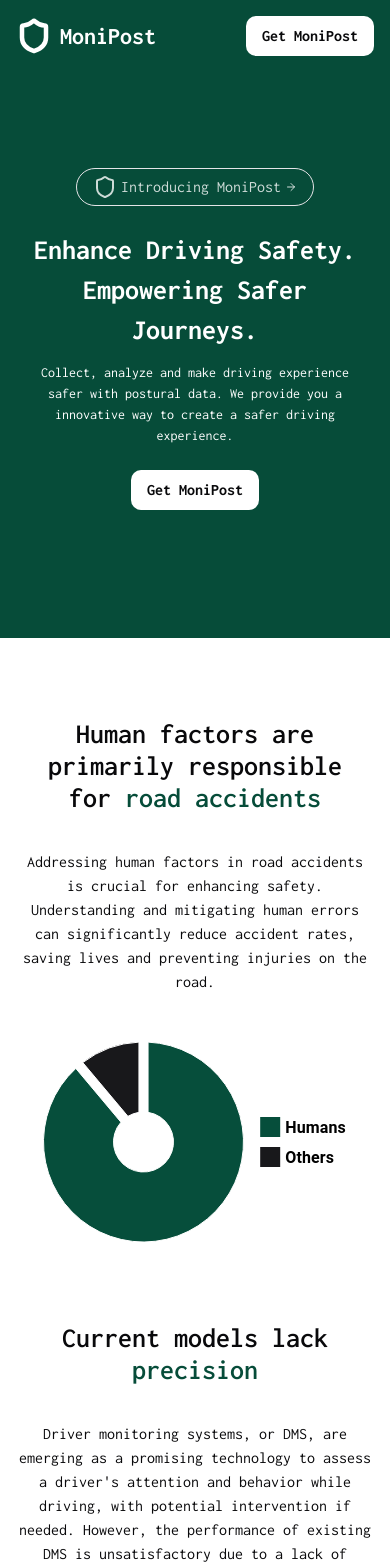
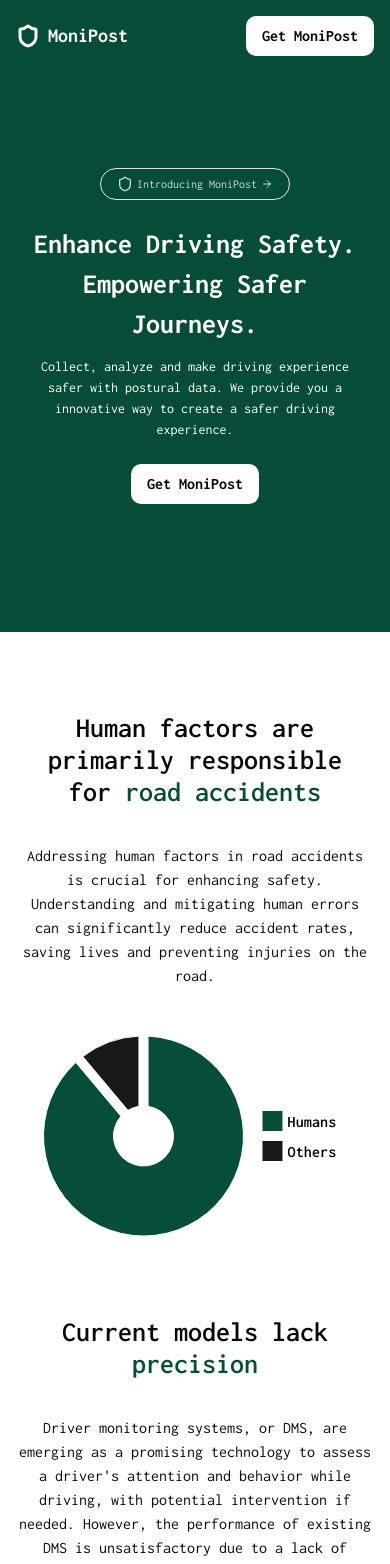
Before and after one commit to SebastienLaurentt/MoniPost, a Next.js app: page / in a window 390 px wide. Shown: the top 1564 px of the page. Built offline with nearby package versions, Linux system fonts and the light colour scheme.

Commit message:
bunch of css update

```diff
--- a/components/Footer.tsx
+++ b/components/Footer.tsx
@@ -6,8 +6,10 @@ const Footer = () => {
     <footer className="w-full bg-primary p-6 text-secondary-foreground md:px-10 xl:px-16">
       <div className="mx-auto flex flex-row items-center justify-between xl:max-w-screen-xl">
         <Link href="/" className="flex flex-row items-center gap-x-2">
-          <Shield color="white" size={36} strokeWidth={3} />
-          <span className="text-lg font-bold">MoniPost</span>
+          <Shield color="white" className="size-6 md:size-8" strokeWidth={3} />
+          <span className=" text-md font-bold text-secondary-foreground md:text-lg">
+            MoniPost
+          </span>
         </Link>
         <nav className="text-xs md:w-fit md:text-sm">
           <ul className="flex w-full flex-row justify-between gap-x-2 md:gap-x-6">
--- a/components/Graphs/HumanFactors.tsx
+++ b/components/Graphs/HumanFactors.tsx
@@ -29,6 +29,7 @@ export default function HumansFactors() {
                 fontSize: 16,
                 fill: 'black',
                 fontWeight: 600,
+                fontFamily: 'Inconsolata, monospace',
               },
             },
           }}
--- a/components/Header.tsx
+++ b/components/Header.tsx
@@ -7,8 +7,8 @@ const Header = () => {
     <header className="w-full bg-primary p-4 md:px-10 xl:px-16 xl:py-6">
       <div className="mx-auto flex flex-row justify-between xl:max-w-screen-xl">
         <Link href="/" className="flex flex-row items-center gap-x-2">
-          <Shield color="white" size={36} strokeWidth={3} />
-          <span className="text-lg font-bold text-secondary-foreground">
+          <Shield color="white" className="size-6 md:size-8" strokeWidth={3} />
+          <span className=" text-md font-bold text-secondary-foreground md:text-lg">
             MoniPost
           </span>
         </Link>
--- a/components/Hero.tsx
+++ b/components/Hero.tsx
@@ -7,10 +7,10 @@ import { Button } from "./ui/button";
 const Hero = () => {
   return (
     <Section classname="flex flex-col pt-24 pb-12 items-center text-center bg-primary">
-      <div className=" mb-20 flex flex-col items-center  text-white">
+      <div className="mb-20 flex flex-col items-center text-white">
         <AnimatedShinyText className="inline-flex items-center justify-center px-4  transition ease-out hover:text-neutral-600 hover:duration-300">
-          <Shield className="mr-1" />
-          <span> Introducing MoniPost</span>
+          <Shield className="mr-1 size-4 md:size-6"/>
+          <span className="text-xs md:text-sm"> Introducing MoniPost</span>
           <ArrowRightIcon className="ml-1 size-3 transition-transform duration-300 ease-in-out group-hover:translate-x-0.5" />
         </AnimatedShinyText>
         <div className="my-6 flex w-full flex-col justify-center">
```
